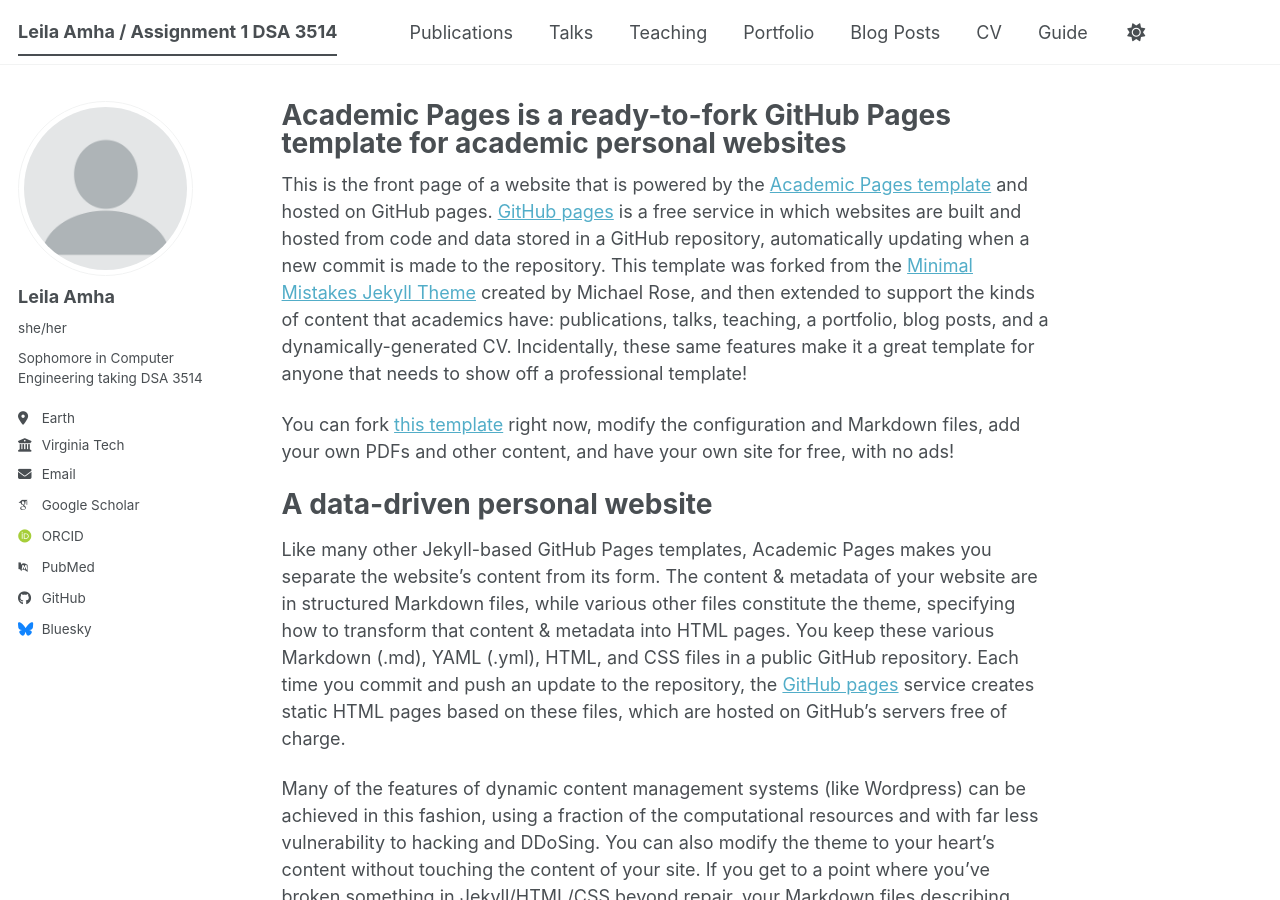
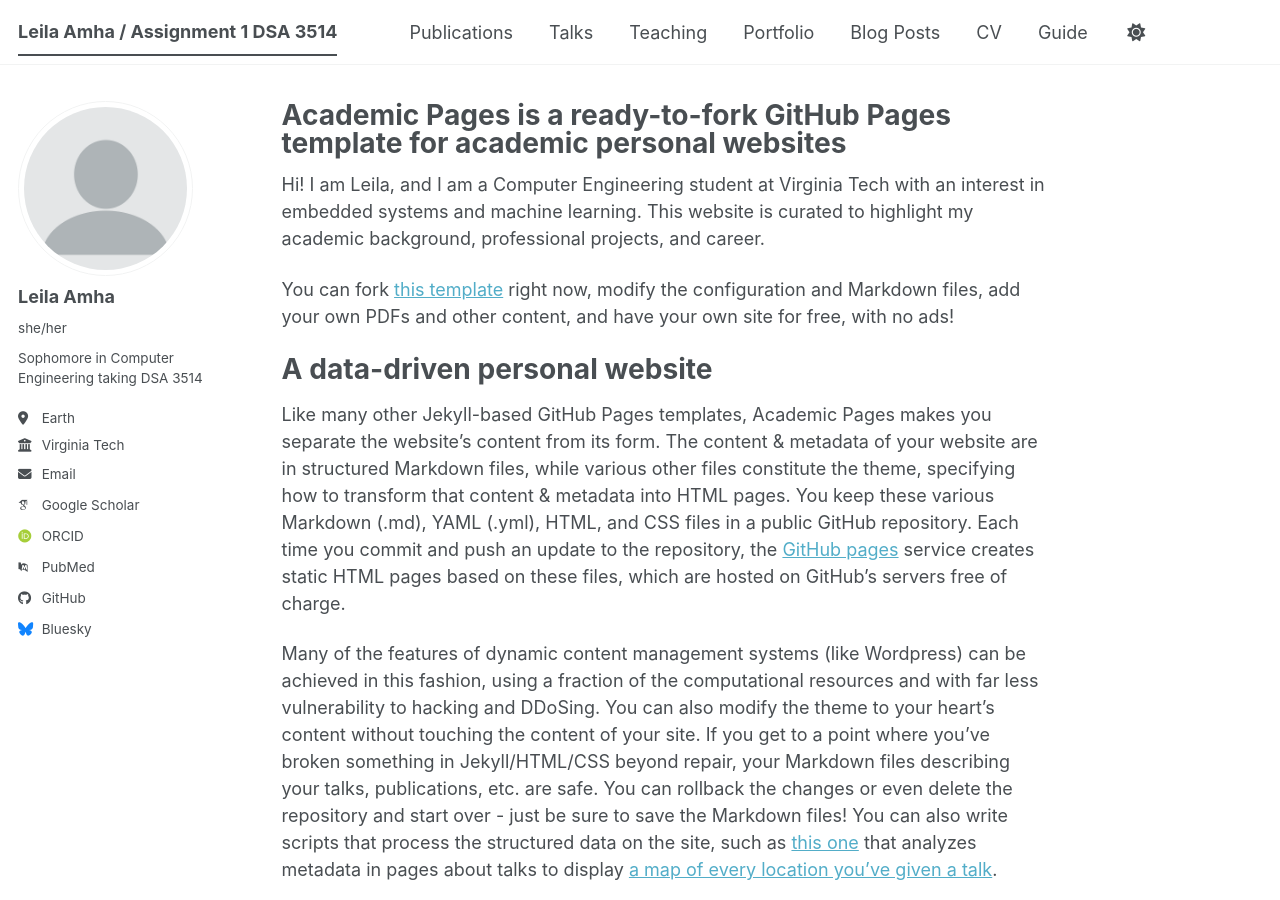
Before and after one commit to leilamha/leilamha.github.io, a Jekyll site: the page built from _pages/about.md, in a window 1280 px wide and 900 px high. Built offline with Jekyll 4.4.1, drawn with Linux system fonts in a browser that asks for light colours; some web fonts are replaced; a script bundle is joined from its source files by our own code; library files that are not in the unit come from our copies.

Commit message:
edited pages

```diff
--- a/_pages/about.md
+++ b/_pages/about.md
@@ -7,7 +7,7 @@
   - /about.html
 ---
 
-This is the front page of a website that is powered by the [Academic Pages template](https://github.com/academicpages/academicpages.github.io) and hosted on GitHub pages. [GitHub pages](https://pages.github.com) is a free service in which websites are built and hosted from code and data stored in a GitHub repository, automatically updating when a new commit is made to the repository. This template was forked from the [Minimal Mistakes Jekyll Theme](https://mmistakes.github.io/minimal-mistakes/) created by Michael Rose, and then extended to support the kinds of content that academics have: publications, talks, teaching, a portfolio, blog posts, and a dynamically-generated CV. Incidentally, these same features make it a great template for anyone that needs to show off a professional template!
+Hi! I am Leila, and I am a Computer Engineering student at Virginia Tech with an interest in embedded systems and machine learning. This website is curated to highlight my academic background, professional projects, and career.
 
  You can fork [this template](https://github.com/academicpages/academicpages.github.io) right now, modify the configuration and Markdown files, add your own PDFs and other content, and have your own site for free, with no ads!
 
```
